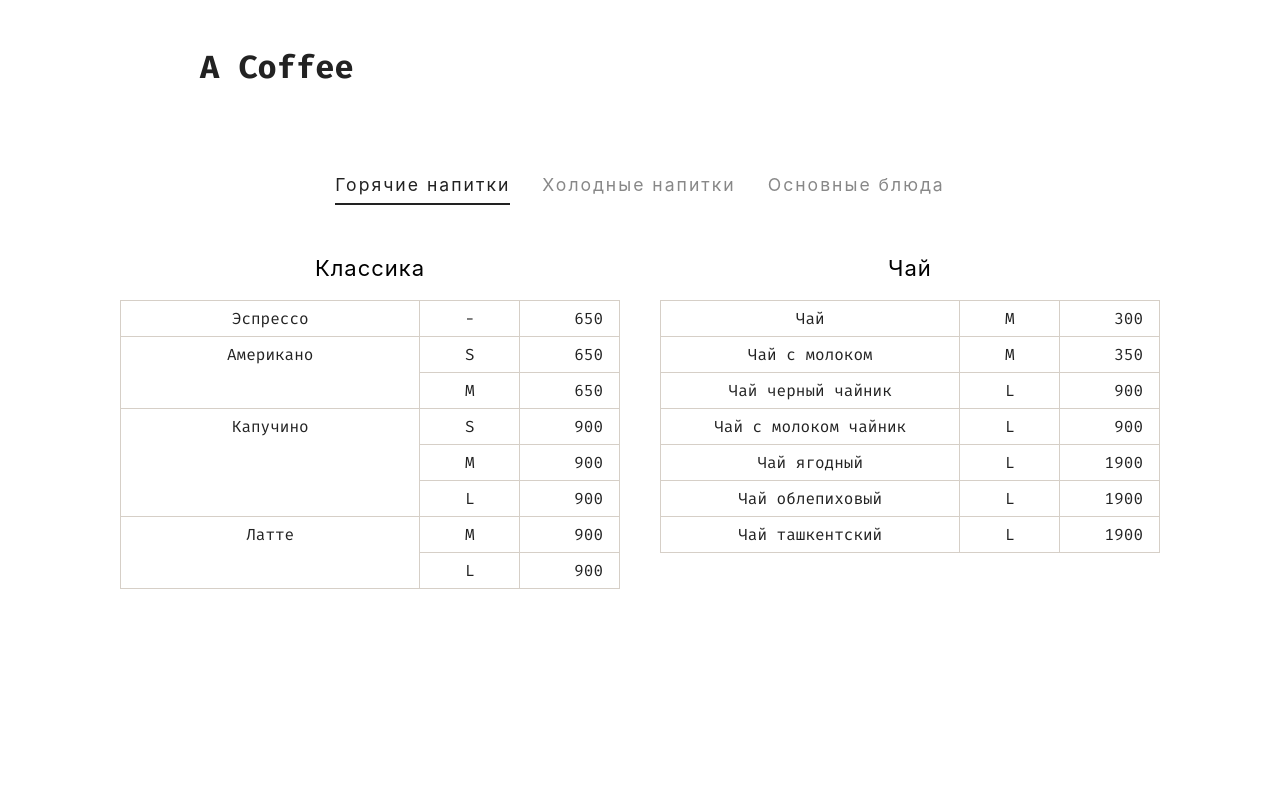
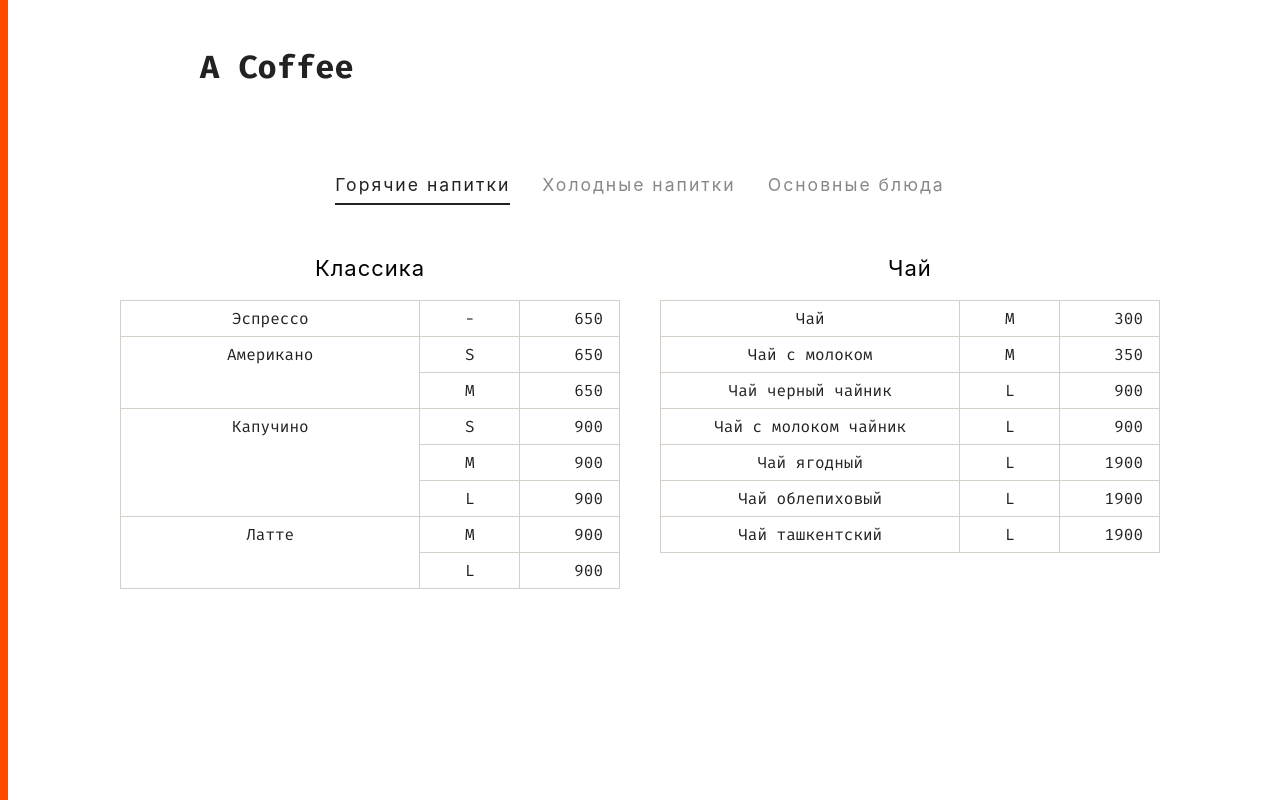
Before and after one commit to Andersonscat/a_coffee_menu, a React (Create React App) app: page / in a window 1280 px wide. Built offline with nearby package versions, Linux system fonts and the light colour scheme.

Commit message:
Добавил обратно оранжевую полоску слева для всех версий

```diff
--- a/src/App.css
+++ b/src/App.css
@@ -56,6 +56,23 @@ main {
   max-width: 500px;
   min-width: 280px;
   margin-bottom: 40px;
+}
+
+/* Оранжевая полоска слева */
+.menu-accent {
+  position: fixed;
+  left: 0;
+  top: 0;
+  width: 8px;
+  height: 100vh;
+  background: #FF4B00;
+  z-index: 10;
+}
+
+@media (max-width: 700px) {
+  .menu-accent {
+    width: 4px;
+  }
 }
 
 @media (max-width: 900px) {
--- a/src/App.js
+++ b/src/App.js
@@ -463,6 +463,7 @@ function App() {
   const [selectedItem, setSelectedItem] = useState(null);
   return (
     <div className="App" style={{ background: '#fff' }}>
+      <div className="menu-accent" />
       <Header />
       <main>
         <MenuTabs tabs={["Горячие напитки", "Холодные напитки", "Основные блюда"]}>
```
